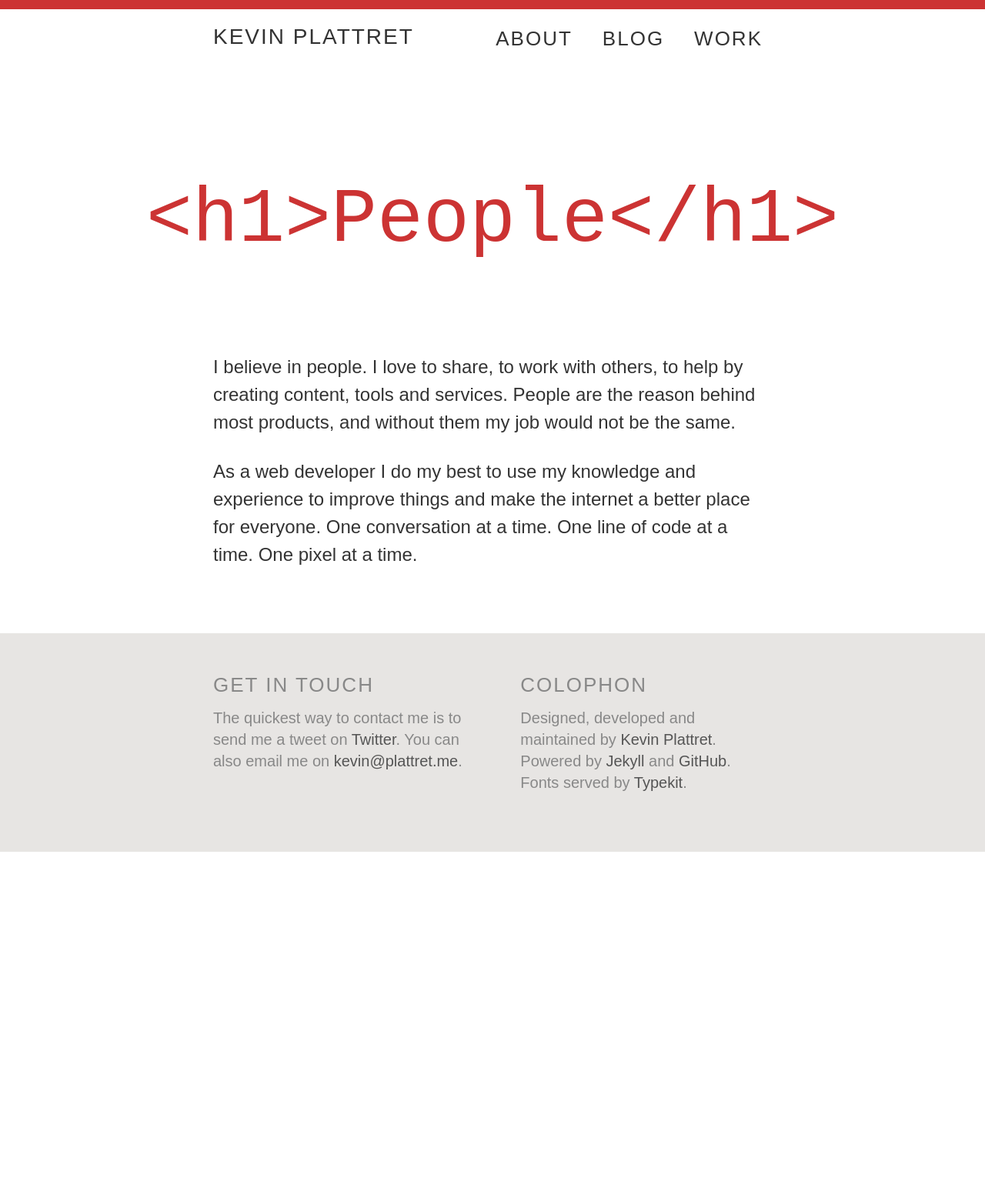
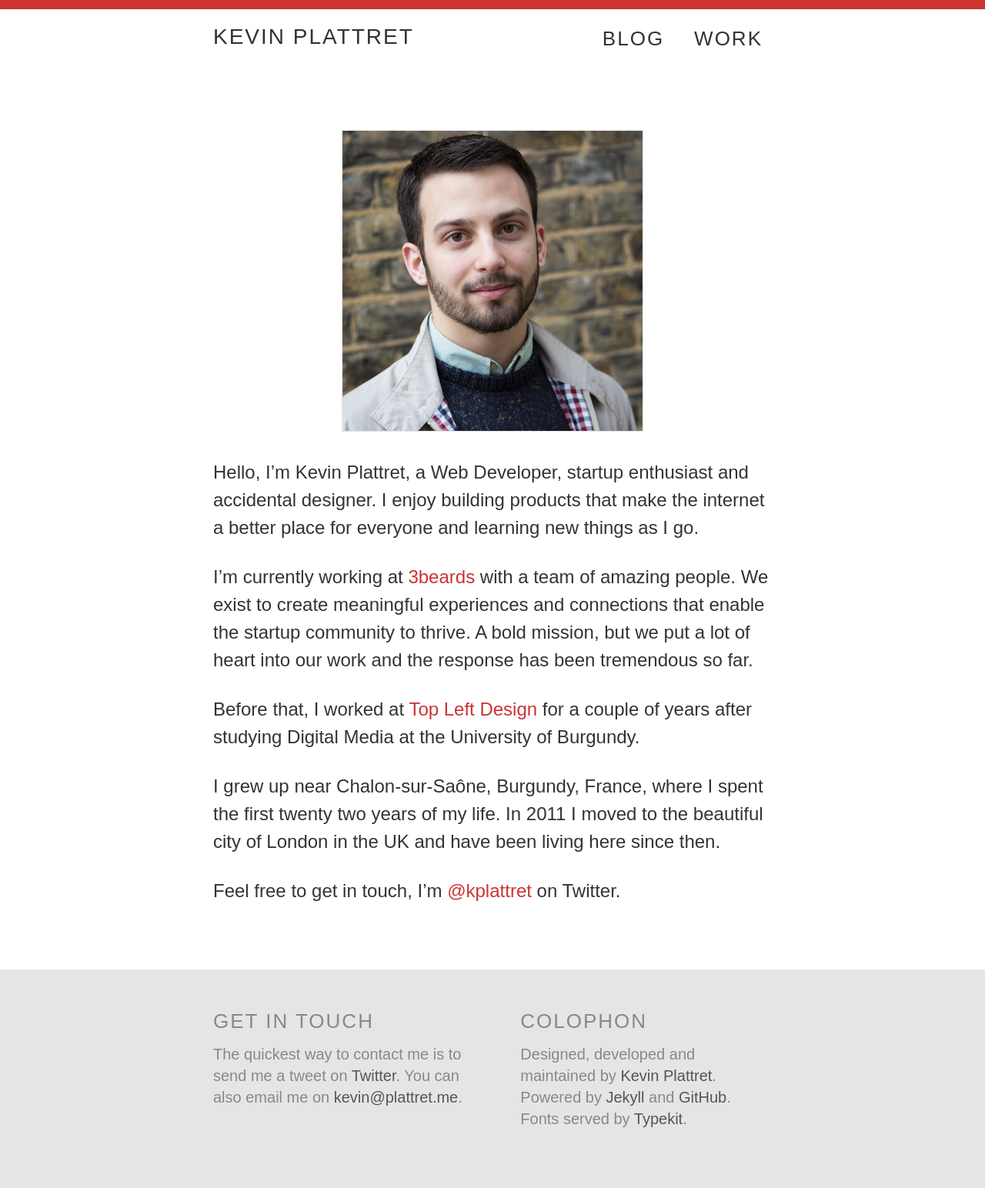
Before and after one commit to kplattret/kevinplattret.com, a Jekyll site: the page built from index.md, in a window 1280 px wide. Shown: the whole page at 77% size. Built offline with Jekyll 4.4.1, drawn with Linux system fonts in a browser that asks for light colours; before the commit the page ends 1107 px from its top, so only the background shows below that.

Commit message:
Replace About page with homepage and setup redirect.

```diff
--- a/_layouts/page.html
+++ b/_layouts/page.html
@@ -4,9 +4,11 @@ layout: default
 
 <article class="inwrap story clearfix">
 
-  <header class="page-header">
-    <h1>{{ page.title }}</h1>
-  </header>
+  {% if page.url != "/" %}
+    <header class="page-header">
+      <h1>{{ page.title }}</h1>
+    </header>
+  {% endif %}
 
   <div class="page-content">
     {{ content }}
--- a/_sass/_site.scss
+++ b/_sass/_site.scss
@@ -238,7 +238,7 @@ h3 {
         }
 
         img {
-            margin: 3.6rem auto;
+            margin: 0 auto 3.6rem;
             -webkit-box-shadow: 0 0 1px 1px rgba(0,0,0,.1);
             box-shadow: 0 0 1px 1px rgba(0,0,0,.1);
 
--- a/index.md
+++ b/index.md
@@ -1,15 +1,18 @@
 ---
-layout: default
+layout: page
 title: Web Developer
-excerpt: I believe in people. I love to share, to work with others, to help by creating content, tools and services. People are the reason behind most products, and without them my job would not be the same.
+excerpt: Hello, I'm Kevin Plattret, a Web Developer, startup enthusiast and accidental designer. I enjoy building products that make the internet a better place for everyone and learning new things as I go.
+redirect_from: /about/
 ---
 
-<div class="featured">
-  <code>&lt;h1&gt;People&lt;/h1&gt;</code>
-</div>
+![{{ site.title }}](/img/page-about.jpg)
 
-<div class="inwrap story clearfix">
-  <p>I believe in people. I love to share, to work with others, to help by creating content, tools and services. People are the reason behind most products, and without them my job would not be the same.</p>
+Hello, I'm Kevin Plattret, a Web Developer, startup enthusiast and accidental designer. I enjoy building products that make the internet a better place for everyone and learning new things as I go.
 
-  <p>As a web developer I do my best to use my knowledge and experience to improve things and make the internet a better place for everyone. One conversation at a time. One line of code at a time. One pixel at a time.</p>
-</div>
+I'm currently working at [3beards](http://3-beards.com) with a team of amazing people. We exist to create meaningful experiences and connections that enable the startup community to thrive. A bold mission, but we put a lot of heart into our work and the response has been tremendous so far.
+
+Before that, I worked at [Top Left Design](http://topleftdesign.com) for a couple of years after studying Digital Media at the University of Burgundy.
+
+I grew up near Chalon-sur-Saône, Burgundy, France, where I spent the first twenty two years of my life. In 2011 I moved to the beautiful city of London in the UK and have been living here since then.
+
+Feel free to get in touch, I'm [@kplattret](https://twitter.com/kplattret) on Twitter.
```
Also changed, not shown: about.md (deleted, +0 -16 lines).
